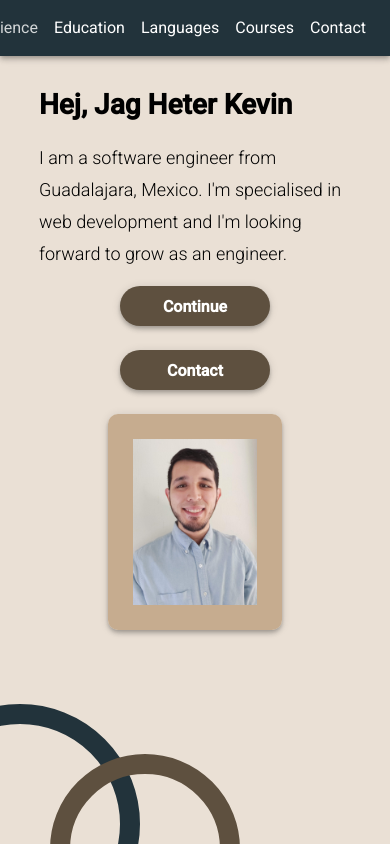
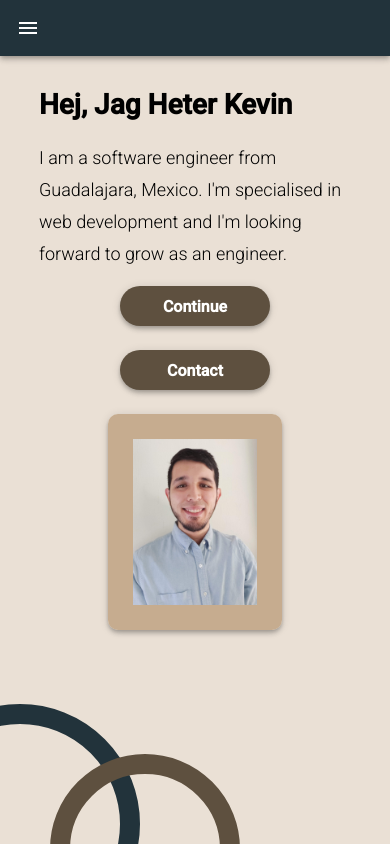
Before and after one commit to kevintroko/kevin-angular, an Angular app: page /home in a window 390 px wide. Built offline with nearby package versions, Linux system fonts and the light colour scheme.

Commit message:
hide menu in small menus

```diff
--- a/src/app/components/toolbar/toolbar.component.html
+++ b/src/app/components/toolbar/toolbar.component.html
@@ -1,7 +1,14 @@
 <mat-toolbar class="main-toolbar mat-elevation-z4">
-  <span class="tab" routerLink='/'>
+  <mat-icon class="burger-icon"
+            matRipple>
+    menu
+  </mat-icon>
+  <span class="home" routerLink='/'>
     Home
   </span>
+
+  <div class="fill-space"></div>
+
   <span *ngFor="let tab of tabs"
         (click)="navigate(tab.name)"
         class="tab"
--- a/src/app/components/toolbar/toolbar.component.scss
+++ b/src/app/components/toolbar/toolbar.component.scss
@@ -1,35 +1,55 @@
 @import '../../../variables';
+
+@mixin formatTab($width) {
+  width: $width;
+  display: inline-block;
+  cursor: pointer;
+
+  &:hover {
+    opacity: 0.8;
+  }
+}
 
 .main-toolbar {
   justify-content: flex-end;
   background-color: $primary;
   color: white;
 
-  .tab {
-    width: 50px;
-    display: inline-block;
-    cursor: pointer;
-
-    &:first-child {
+  .fill-space {
     flex: 1;
-      margin-left: 1em;
   }
 
-    &:not(:first-child) {
-      width: 100px;
-      display: inline-block;
+  .home {
+    margin-left: 1em;
+    @include formatTab(50px);
+  }
+
+  .tab {
+    @include formatTab(100px);
     text-align: center;
     font-weight: normal;
     font-size: 16px;
     padding: 16px 8px;
-    }
-
-    &:hover {
-      opacity: 0.8;
-    }
 
     &.active {
       background-color: $darkBlue;
     }
   }
+
+  .burger-icon {
+    cursor: pointer;
+    display: none;
   }
+}
+
+@media screen and (max-width: 800px) {
+  .main-toolbar {
+    .tab, .home {
+        display: none;
+    }
+
+    .burger-icon {
+      display: block;
+    }
+  }
+}
```
Also changed, not shown: src/module/custom-material.module.ts (+5 -2 lines). Lines whose indentation alone changed are shown as unchanged.
